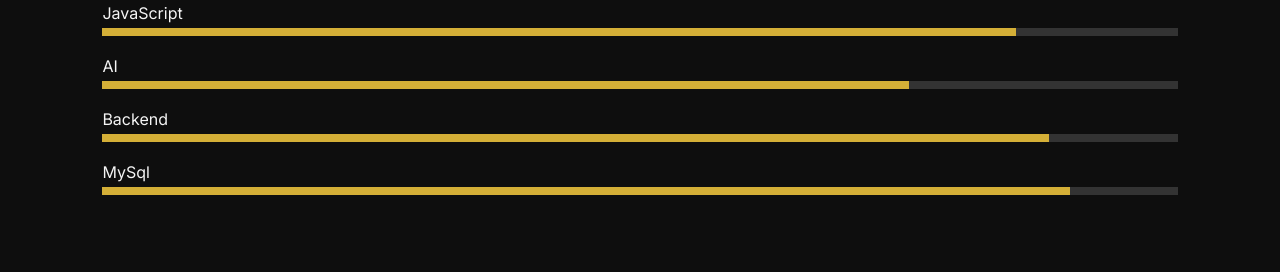
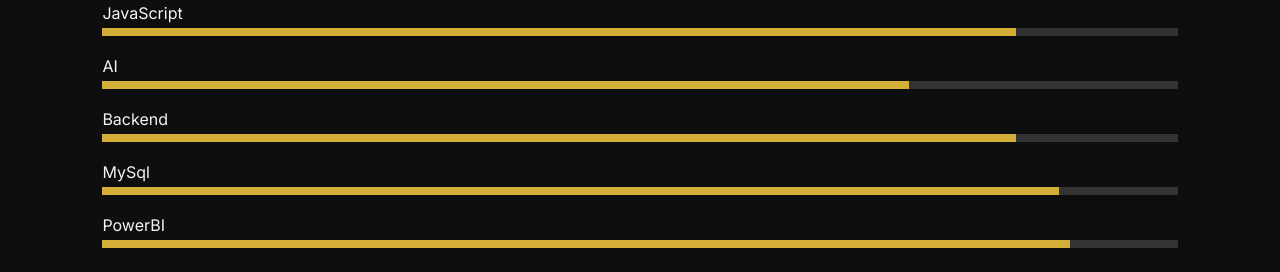
Before and after one commit to abhradip001/portfolio, a plain HTML site: page index.html in a window 1280 px wide. Shown: the part 1780-2052 px from the top of the page. Drawn offline with nearby package versions, Linux system fonts and the light colour scheme.

```diff
--- a/index.html
+++ b/index.html
@@ -72,8 +72,9 @@
         <div class="bar"><span>Java</span><div class="progress"><div data-width="93%"></div></div></div>
         <div class="bar"><span>JavaScript</span><div class="progress"><div data-width="85%"></div></div></div>
         <div class="bar"><span>AI</span><div class="progress"><div data-width="75%"></div></div></div>
-        <div class="bar"><span>Backend</span><div class="progress"><div data-width="88%"></div></div></div>
-        <div class="bar"><span>MySql</span><div class="progress"><div data-width="90%"></div></div></div>
+        <div class="bar"><span>Backend</span><div class="progress"><div data-width="85%"></div></div></div>
+        <div class="bar"><span>MySql</span><div class="progress"><div data-width="89%"></div></div></div>
+        <div class="bar"><span>PowerBI</span><div class="progress"><div data-width="90%"></div></div></div>
     </div>
 
     <div class="fade-up concept-title">
```
